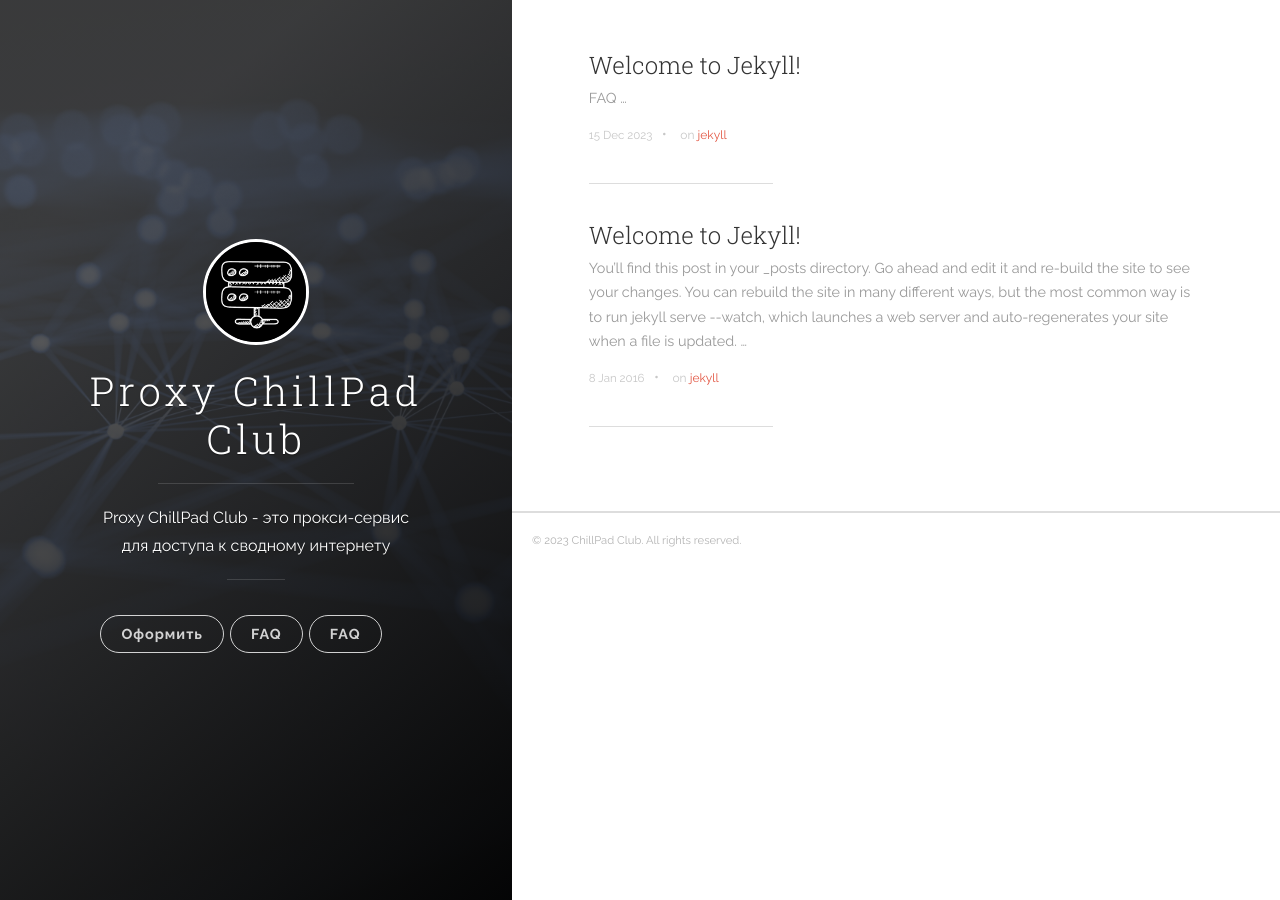
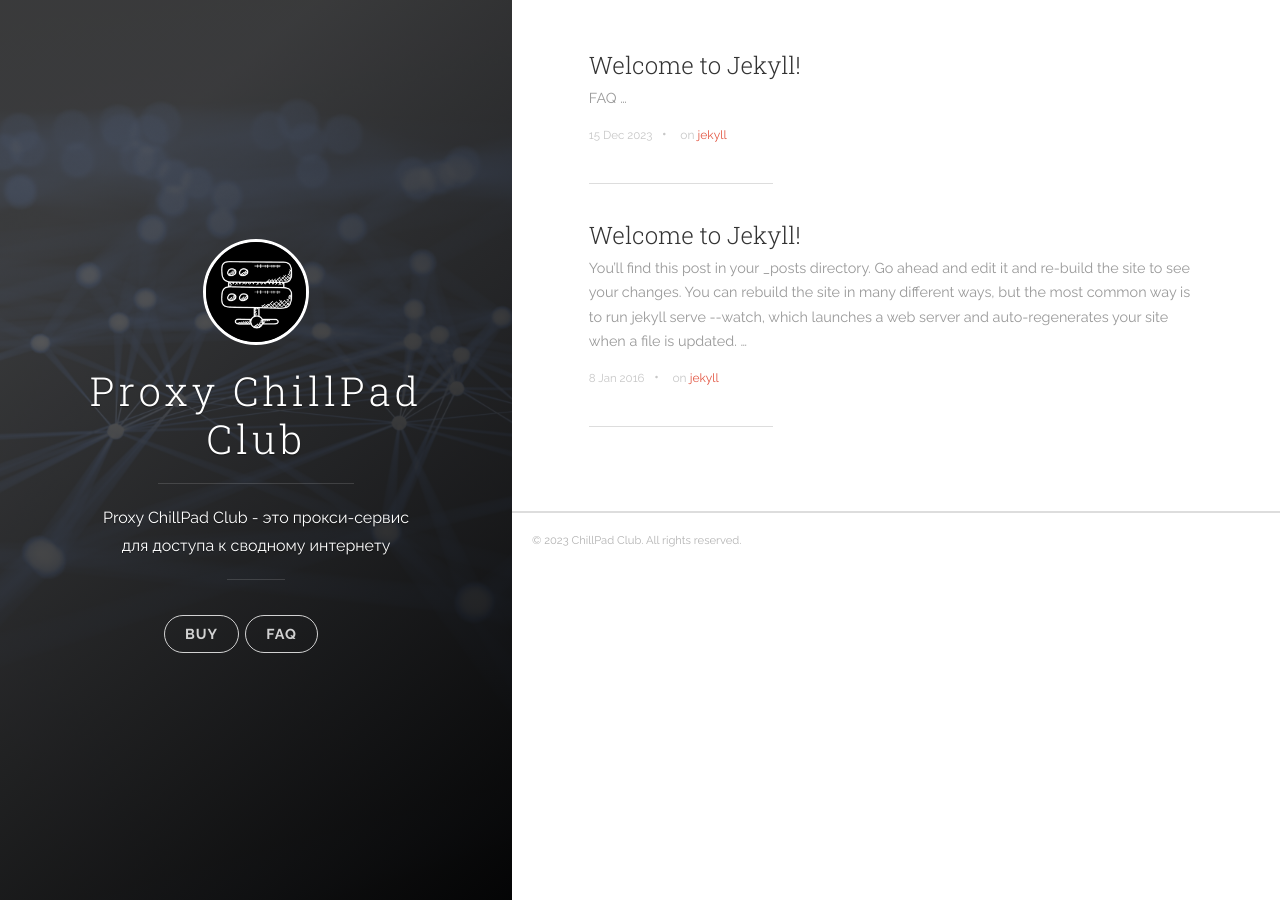
Before and after one commit to chillpadclub/chillpadclub.github.io, a Jekyll site: the page built from index.html, in a window 1280 px wide. Built offline with Jekyll 4.4.1, drawn with Linux system fonts in a browser that asks for light colours; the list of posts is cut into pages by our own code.

Commit message:
modified:   _includes/header.html

```diff
--- a/_includes/header.html
+++ b/_includes/header.html
@@ -22,20 +22,13 @@
           <nav class="cover-navigation cover-navigation--primary">
             <ul class="navigation">
               <li class="navigation__item"><a href="https://t.me/chillpad_proxy_bot" title="link to {{ site.title }} blog"
-                  class="blog-button">Оформить</a></li>
+                  class="blog-button">BUY</a></li>
             </ul>
           </nav>
 
           <nav class="cover-navigation cover-navigation--primary">
             <ul class="navigation">
-              <li class="navigation__item"><a href="{{ site.baseurl }}/#blog" title="link to {{ site.title }} blog"
-                  class="blog-button">FAQ</a></li>
-            </ul>
-          </nav>
-
-          <nav class="cover-navigation cover-navigation--primary">
-            <ul class="navigation">
-              <li class="navigation__item"><a href="{{ site.baseurl }}/2023/FAQ/" title="link to {{ site.title }} blog"
+              <li class="navigation__item"><a href="{{ site.baseurl }}/#faq" title="link to {{ site.title }} faq"
                   class="blog-button">FAQ</a></li>
             </ul>
           </nav>
```
